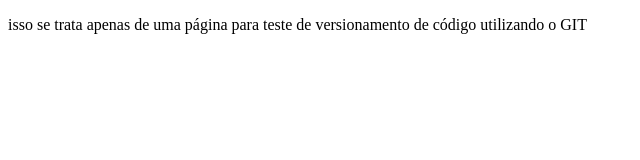
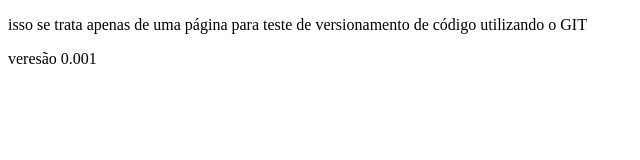
Before and after one commit to JuanHenrique319/GIT, a plain HTML site: page index.html in a window 1280 px wide. Shown: the full height of the page, 0-640 px from the left. Drawn offline with Linux system fonts and the light colour scheme.

Commit message:
add marcação de versionamento

```diff
--- a/index.html
+++ b/index.html
@@ -8,5 +8,6 @@
 </head>
 <body>
     <p>isso se trata apenas de uma página para teste de versionamento de código utilizando o GIT</p>
+    <p>veresão 0.001</p>
 </body>
 </html>
```
